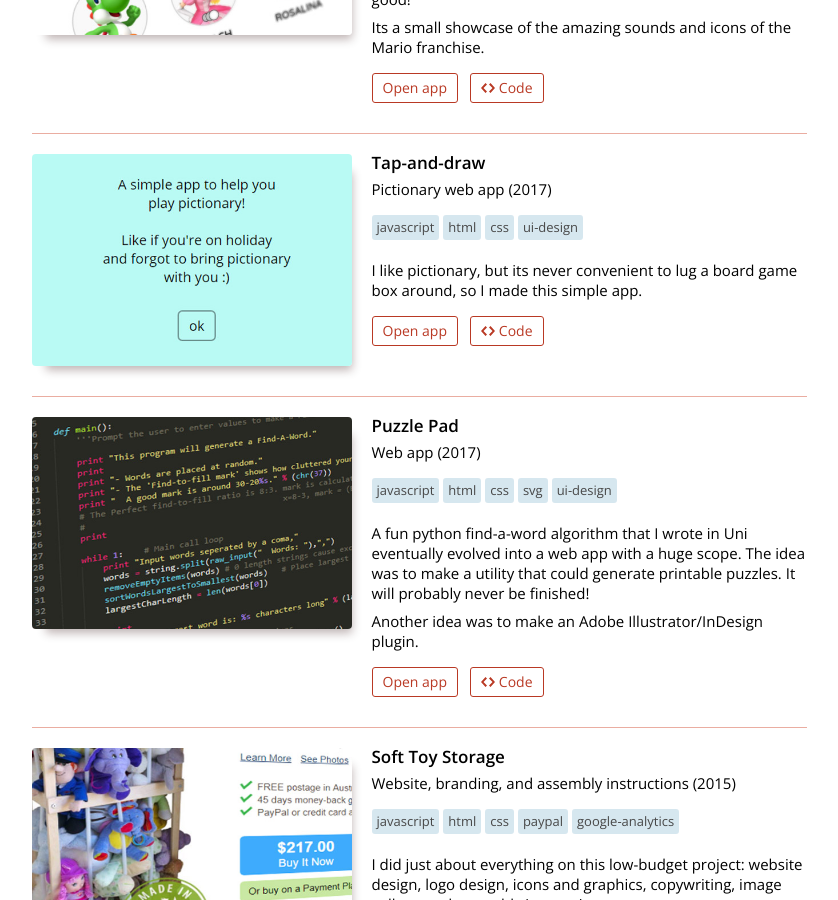
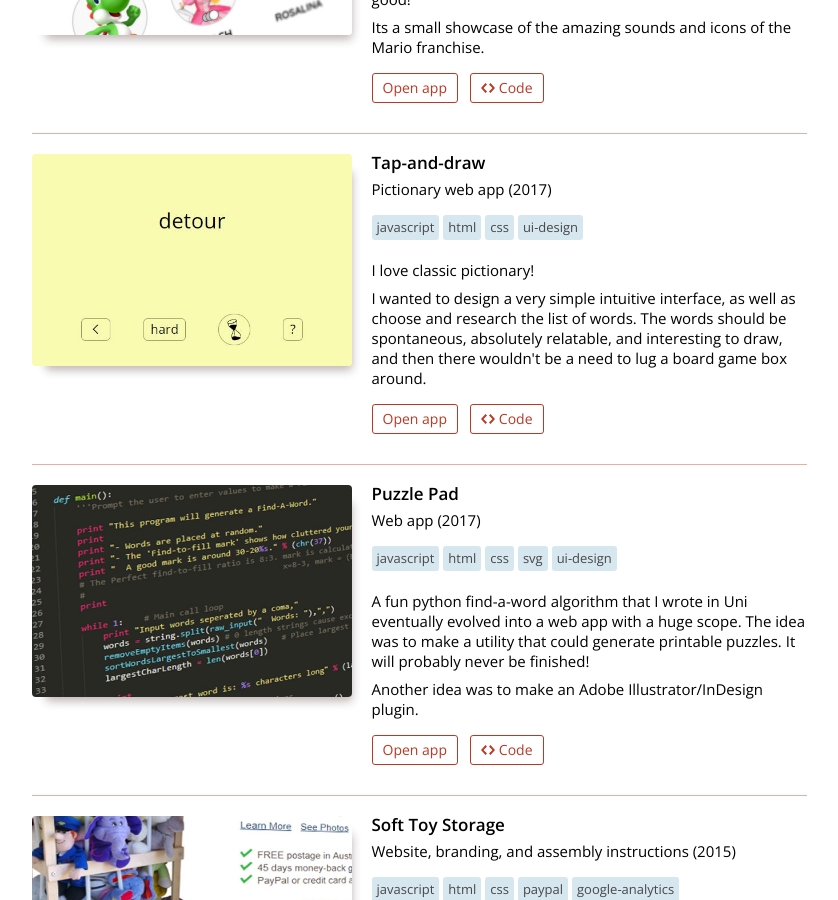
Before and after one commit to CrazyTim/crazytim-portfolio, a Jekyll site: the page built from index.html, in a window 1280 px wide and 900 px high, scrolled down 2434 px. Shown: the whole window, without its empty margins (221-1059 px from the left). Built offline with Jekyll 4.4.1, drawn with Linux system fonts in a browser that asks for light colours.

Commit message:
Tweak content and thumbnail for tap-and-draw

```diff
--- a/index.html
+++ b/index.html
@@ -194,7 +194,8 @@ layout: null
             <div class="description">Pictionary web app (2017)</div>
             <div class="tags">javascript,html,css,ui-design</div>
             <div class="content">
-              <p>I like pictionary, but its never convenient to lug a board game box around, so I made this simple app.</p>
+              <p>I love classic pictionary!</p>
+              <p>I wanted to design a very simple intuitive interface, as well as choose and research the list of words. The words should be spontaneous, absolutely relatable, and interesting to draw, and then there wouldn't be a need to lug a board game box around.</p>
               <a class="demo" href="https://crazytim.github.io/tap-and-draw/">Open app</a>
               <a class="demo code" href="https://github.com/crazytim/tap-and-draw/">Code</a>
             </div>
```
Also changed, not shown: img/item-img-12.jpg.
